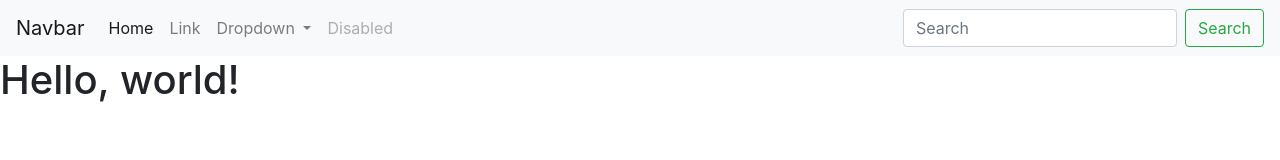
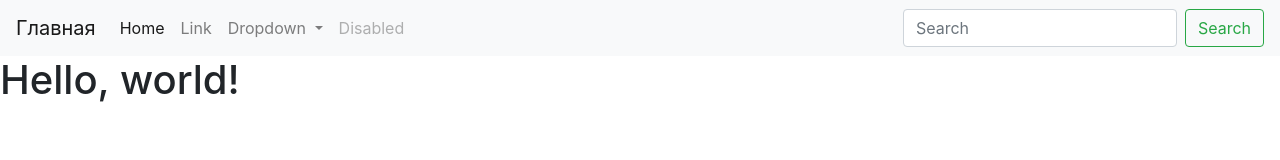
Before and after one commit to vladkozhukh/autocad24h.io, a plain HTML site: page index.html in a window 1280 px wide. Drawn offline with nearby package versions, Linux system fonts and the light colour scheme.

Commit message:
Update index.html

```diff
--- a/index.html
+++ b/index.html
@@ -12,7 +12,7 @@
   </head>
 
   <nav class="navbar navbar-expand-lg navbar-light bg-light">
-  <a class="navbar-brand" href="#">Navbar</a>
+  <a class="navbar-brand" href="#">Главная</a>
   <button class="navbar-toggler" type="button" data-toggle="collapse" data-target="#navbarSupportedContent" aria-controls="navbarSupportedContent" aria-expanded="false" aria-label="Toggle navigation">
     <span class="navbar-toggler-icon"></span>
   </button>
```
